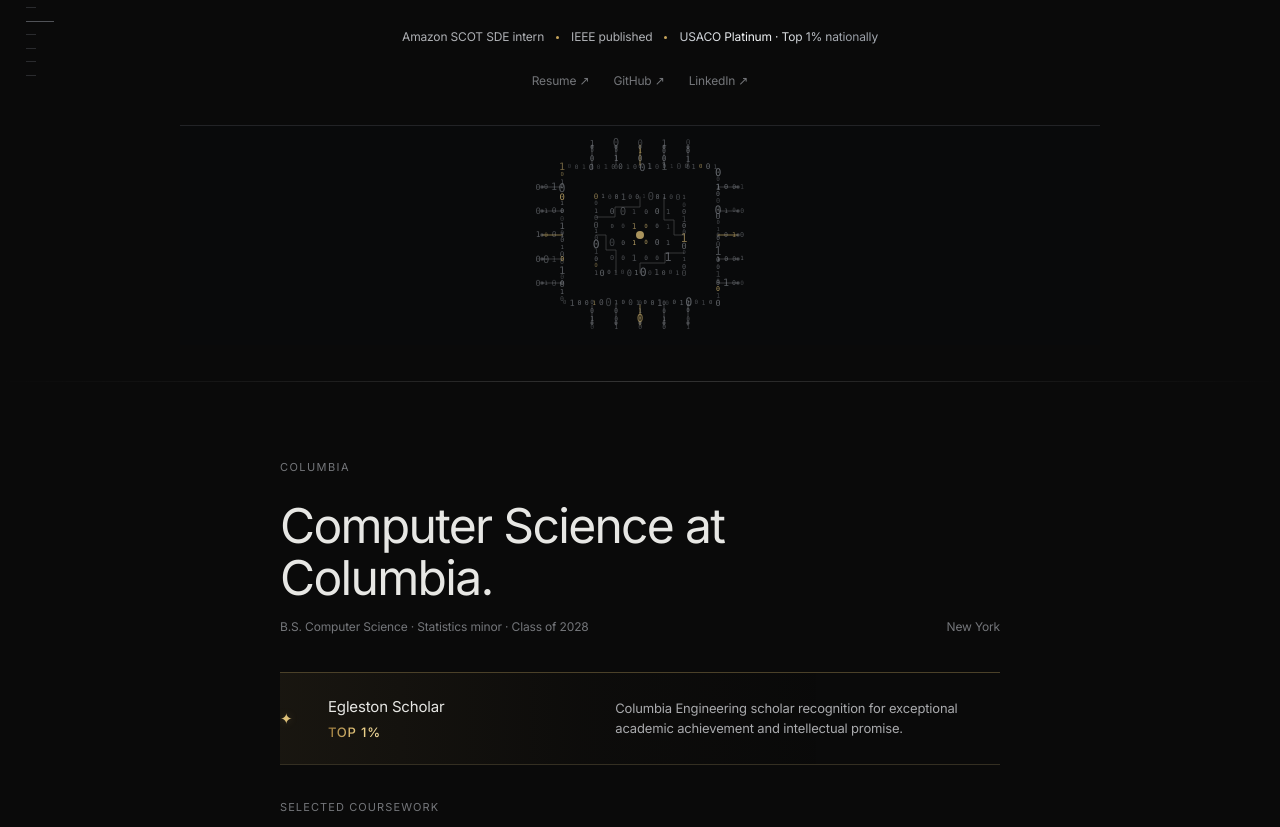
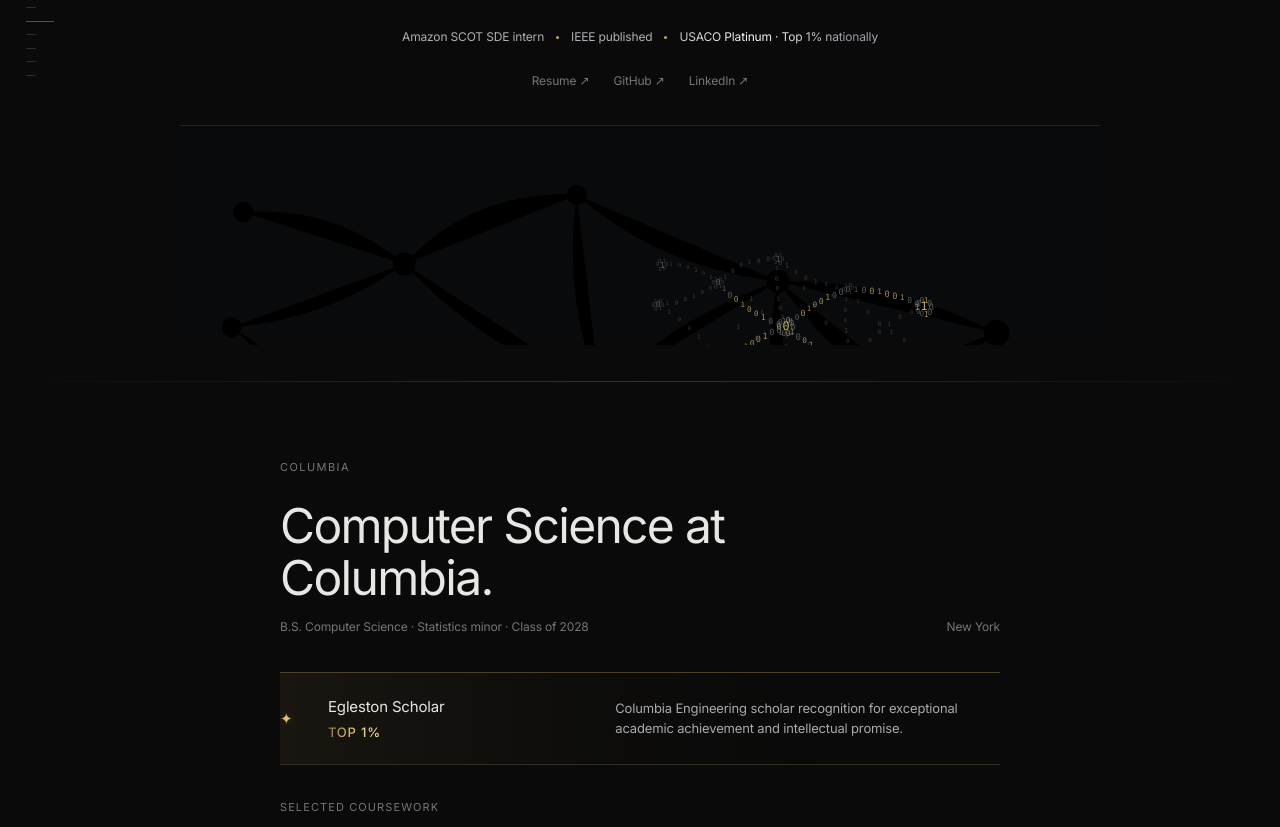
Before and after one commit to kenchengkc/personal-website, a Next.js app: page / in a window 1280 px wide. Shown: the part 684-1511 px from the top of the page. Built offline with nearby package versions, Linux system fonts and the light colour scheme.

Commit message:
Replace chip with binary inference graph

```diff
--- a/components/hero/BinaryRainArtwork.tsx
+++ b/components/hero/BinaryRainArtwork.tsx
@@ -1,10 +1,19 @@
 "use client";
 
-import { useEffect, useRef, useState, type CSSProperties } from "react";
+import { useEffect, useMemo, useRef, useState, type CSSProperties } from "react";
 
-type Target = {
+type GraphNode = {
+  id: string;
   x: number;
   y: number;
+  radius: number;
+  accent?: boolean;
+};
+
+type GraphEdge = {
+  from: string;
+  to: string;
+  bend: number;
   accent?: boolean;
 };
 
@@ -26,68 +35,166 @@ const hash = (value: number) => {
   return x - Math.floor(x);
 };
 
-const buildTargets = () => {
-  const targets: Target[] = [];
+const NODES: GraphNode[] = [
+  { id: "s1", x: 22, y: 30, radius: 3.5 },
+  { id: "s2", x: 18, y: 70, radius: 3.5 },
+  { id: "s3", x: 26, y: 116, radius: 3.5 },
+  { id: "s4", x: 20, y: 154, radius: 3.5 },
 
-  const pushRect = (
-    left: number,
-    right: number,
-    top: number,
-    bottom: number,
-    count: number,
-  ) => {
-    const width = right - left;
-    const height = bottom - top;
-    const perimeter = width * 2 + height * 2;
+  { id: "p1", x: 78, y: 48, radius: 4 },
+  { id: "p2", x: 84, y: 132, radius: 4 },
 
-    for (let index = 0; index < count; index += 1) {
-      let distance = (index / count) * perimeter;
-      let x = left;
-      let y = top;
+  { id: "h1", x: 138, y: 24, radius: 3.5 },
+  { id: "hub", x: 146, y: 92, radius: 5.5, accent: true },
+  { id: "h2", x: 132, y: 158, radius: 3.5 },
 
-      if (distance <= width) {
-        x = left + distance;
-      } else if ((distance -= width) <= height) {
-        x = right;
-        y = top + distance;
-      } else if ((distance -= height) <= width) {
-        x = right - distance;
-        y = bottom;
-      } else {
-        distance -= width;
-        y = bottom - distance;
+  { id: "r1", x: 208, y: 54, radius: 4 },
+  { id: "r2", x: 214, y: 126, radius: 4 },
+
+  { id: "o1", x: 284, y: 72, radius: 4.5, accent: true },
+  { id: "o2", x: 292, y: 120, radius: 4.5 },
+];
+
+const EDGES: GraphEdge[] = [
+  { from: "s1", to: "p1", bend: -12 },
+  { from: "s2", to: "p1", bend: 9 },
+  { from: "s2", to: "p2", bend: -9 },
+  { from: "s3", to: "p2", bend: 11 },
+  { from: "s4", to: "p2", bend: -8 },
+
+  { from: "p1", to: "h1", bend: -15 },
+  { from: "p1", to: "hub", bend: 10, accent: true },
+  { from: "p2", to: "hub", bend: -11, accent: true },
+  { from: "p2", to: "h2", bend: 15 },
+
+  { from: "h1", to: "r1", bend: 12 },
+  { from: "hub", to: "r1", bend: -8, accent: true },
+  { from: "hub", to: "r2", bend: 10, accent: true },
+  { from: "h2", to: "r2", bend: -12 },
+
+  { from: "r1", to: "o1", bend: -10, accent: true },
+  { from: "r1", to: "o2", bend: 15 },
+  { from: "r2", to: "o1", bend: -16 },
+  { from: "r2", to: "o2", bend: 8, accent: true },
+
+  { from: "h1", to: "hub", bend: 9 },
+  { from: "hub", to: "h2", bend: -10 },
+  { from: "r1", to: "r2", bend: 11 },
+];
+
+const getNode = (id: string) => {
+  const node = NODES.find((candidate) => candidate.id === id);
+  if (!node) {
+    throw new Error(`Missing graph node: ${id}`);
   }
-
-      targets.push({ x, y, accent: index % 19 === 0 });
-    }
+  return node;
 };
 
-  pushRect(-78, 78, -68, 68, 80);
-  pushRect(-44, 44, -38, 38, 48);
+const getControlPoint = (from: GraphNode, to: GraphNode, bend: number) => {
+  const midX = (from.x + to.x) / 2;
+  const midY = (from.y + to.y) / 2;
+  const dx = to.x - from.x;
+  const dy = to.y - from.y;
+  const length = Math.max(1, Math.hypot(dx, dy));
 
-  const tracePositions = [-48, -24, 0, 24, 48];
+  return {
+    x: midX - (dy / length) * bend,
+    y: midY + (dx / length) * bend,
+  };
+};
 
-  for (const y of tracePositions) {
-    for (const x of [-102, -94, -86, -78]) {
-      targets.push({ x, y, accent: y === 0 && x === -94 });
-      targets.push({ x: -x, y, accent: y === 0 && x === -94 });
+const pointOnCurve = (
+  from: GraphNode,
+  to: GraphNode,
+  bend: number,
+  t: number,
+) => {
+  const control = getControlPoint(from, to, bend);
+  const inverse = 1 - t;
+
+  return {
+    x:
+      inverse * inverse * from.x +
+      2 * inverse * t * control.x +
+      t * t * to.x,
+    y:
+      inverse * inverse * from.y +
+      2 * inverse * t * control.y +
+      t * t * to.y,
+  };
+};
+
+const buildTargets = () => {
+  const targets: Array<{
+    x: number;
+    y: number;
+    gold: boolean;
+    weight: "small" | "medium" | "large";
+  }> = [];
+
+  for (const edge of EDGES) {
+    const from = getNode(edge.from);
+    const to = getNode(edge.to);
+    const steps = edge.accent ? 10 : 7;
+
+    for (let index = 1; index < steps; index += 1) {
+      const point = pointOnCurve(from, to, edge.bend, index / steps);
+
+      targets.push({
+        x: point.x,
+        y: point.y,
+        gold: Boolean(edge.accent && index > 2 && index < steps - 2),
+        weight: edge.accent ? "medium" : "small",
+      });
     }
   }
 
-  for (const x of tracePositions) {
-    for (const y of [-92, -84, -76, -68]) {
-      targets.push({ x, y, accent: x === 0 && y === -84 });
-      targets.push({ x, y: -y, accent: x === 0 && y === -84 });
+  for (const node of NODES) {
+    const ringCount = node.accent ? 11 : 7;
+
+    for (let index = 0; index < ringCount; index += 1) {
+      if (index === 0) {
+        targets.push({
+          x: node.x,
+          y: node.y,
+          gold: Boolean(node.accent),
+          weight: node.accent ? "large" : "medium",
+        });
+        continue;
+      }
+
+      const angle = ((index - 1) / (ringCount - 1)) * Math.PI * 2;
+      const radius = node.accent ? 7 : 4.5;
+
+      targets.push({
+        x: node.x + Math.cos(angle) * radius,
+        y: node.y + Math.sin(angle) * radius,
+        gold: Boolean(node.accent && index % 3 === 0),
+        weight: node.accent ? "medium" : "small",
+      });
     }
   }
 
-  const interiorX = [-28, -17, -6, 6, 17, 28];
-  const interiorY = [-23, -8, 8, 23];
+  const latentCloud = [
+    [111, 64],
+    [122, 78],
+    [116, 104],
+    [129, 118],
+    [164, 54],
+    [174, 72],
+    [168, 110],
+    [180, 132],
+    [186, 88],
+    [98, 92],
+  ];
 
-  for (const y of interiorY) {
-    for (const x of interiorX) {
-      targets.push({ x, y, accent: Math.abs(x) === 6 && Math.abs(y) === 8 });
-    }
+  for (const [x, y] of latentCloud) {
+    targets.push({
+      x,
+      y,
+      gold: false,
+      weight: "small",
+    });
   }
 
   return targets;
@@ -95,25 +202,38 @@ const buildTargets = () => {
 
 const TARGETS = buildTargets();
 
+const RAIN_LANES = [5, 11, 18, 27, 39, 51, 64, 76, 87, 95];
+
 const PARTICLES: Particle[] = TARGETS.map((target, index) => {
-  const startY = -4 + hash(index + 29) * 72;
+  const lane = RAIN_LANES[index % RAIN_LANES.length];
+  const laneJitter = (hash(index + 17) - 0.5) * 5.5;
+  const startY = -12 - hash(index + 23) * 34;
+
+  const size =
+    target.weight === "large"
+      ? 10.2 + hash(index + 31) * 1.8
+      : target.weight === "medium"
+        ? 7.3 + hash(index + 43) * 1.7
+        : 5.2 + hash(index + 59) * 1.3;
+
+  const alpha =
+    target.weight === "large"
+      ? 0.92
+      : target.weight === "medium"
+        ? 0.7
+        : 0.42;
 
   return {
     char: index % 3 === 0 ? "1" : "0",
-    startX: 4 + hash(index + 11) * 92,
+    startX: lane + laneJitter,
     startY,
-    rainY: Math.min(96, startY + 26 + hash(index + 47) * 36),
+    rainY: 18 + hash(index + 71) * 76,
     targetX: target.x,
     targetY: target.y,
-    size:
-      index % 11 === 0
-        ? 10 + hash(index + 61) * 2
-        : index % 4 === 0
-          ? 7.5 + hash(index + 71) * 1.5
-          : 5.5 + hash(index + 83) * 1.4,
-    alpha: 0.42 + hash(index + 97) * 0.44,
-    delay: hash(index + 109) * 0.38,
-    gold: Boolean(target.accent) || index % 79 === 0,
+    size,
+    alpha,
+    delay: hash(index + 89) * 0.58,
+    gold: target.gold,
   };
 });
 
@@ -144,11 +264,11 @@ export function BinaryRainArtwork() {
 
         observer.disconnect();
         setActive(true);
-        timer = window.setTimeout(() => setComplete(true), 3400);
+        timer = window.setTimeout(() => setComplete(true), 3300);
       },
       {
-        threshold: 0.25,
-        rootMargin: "0px 0px -4% 0px",
+        threshold: 0.18,
+        rootMargin: "0px 0px -2% 0px",
       },
     );
 
@@ -159,6 +279,22 @@ export function BinaryRainArtwork() {
       window.clearTimeout(timer);
     };
   }, []);
+
+  const paths = useMemo(
+    () =>
+      EDGES.map((edge) => {
+        const from = getNode(edge.from);
+        const to = getNode(edge.to);
+        const control = getControlPoint(from, to, edge.bend);
+
+        return {
+          key: `${edge.from}-${edge.to}`,
+          d: `M ${from.x} ${from.y} Q ${control.x} ${control.y} ${to.x} ${to.y}`,
+          accent: Boolean(edge.accent),
+        };
+      }),
+    [],
+  );
 
   return (
     <div
@@ -195,47 +331,29 @@ export function BinaryRainArtwork() {
         ))}
       </div>
 
-      <svg
-        className="hero-circuit-art"
-        viewBox="0 0 240 180"
-        role="presentation"
-      >
-        {[42, 66, 90, 114, 138].map((y, index) => (
-          <g key={`h-${y}`}>
+      <svg className="hero-graph-art" viewBox="0 0 320 180" role="presentation">
+        {paths.map((path) => (
           <path
-              className={index === 2 ? "circuit-path circuit-path-accent" : "circuit-path"}
-              d={`M22 ${y} H42 M198 ${y} H218`}
+            className={
+              path.accent ? "graph-path graph-path-accent" : "graph-path"
+            }
+            d={path.d}
+            key={path.key}
             pathLength="1"
           />
-            <circle className="circuit-node" cx="22" cy={y} r="1.8" />
-            <circle className="circuit-node" cx="218" cy={y} r="1.8" />
-          </g>
         ))}
 
-        {[72, 96, 120, 144, 168].map((x, index) => (
-          <g key={`v-${x}`}>
-            <path
-              className={index === 2 ? "circuit-path circuit-path-accent" : "circuit-path"}
-              d={`M${x} 0 V20 M${x} 160 V180`}
-              pathLength="1"
+        {NODES.map((node) => (
+          <circle
+            className={
+              node.accent ? "graph-node graph-node-accent" : "graph-node"
+            }
+            cx={node.x}
+            cy={node.y}
+            key={node.id}
+            r={node.radius}
           />
-            <circle className="circuit-node" cx={x} cy="2" r="1.8" />
-            <circle className="circuit-node" cx={x} cy="178" r="1.8" />
-          </g>
         ))}
-
-        <path
-          className="circuit-path circuit-path-inner"
-          d="M76 72 H95 V62 H120 V52 M164 108 H145 V118 H120 V128"
-          pathLength="1"
-        />
-        <path
-          className="circuit-path circuit-path-inner"
-          d="M96 128 V105 H86 V90 H76 M144 52 V75 H154 V90 H164"
-          pathLength="1"
-        />
-
-        <circle className="circuit-node circuit-node-core" cx="120" cy="90" r="4" />
       </svg>
     </div>
   );
```
Lines whose indentation alone changed are shown as unchanged.
